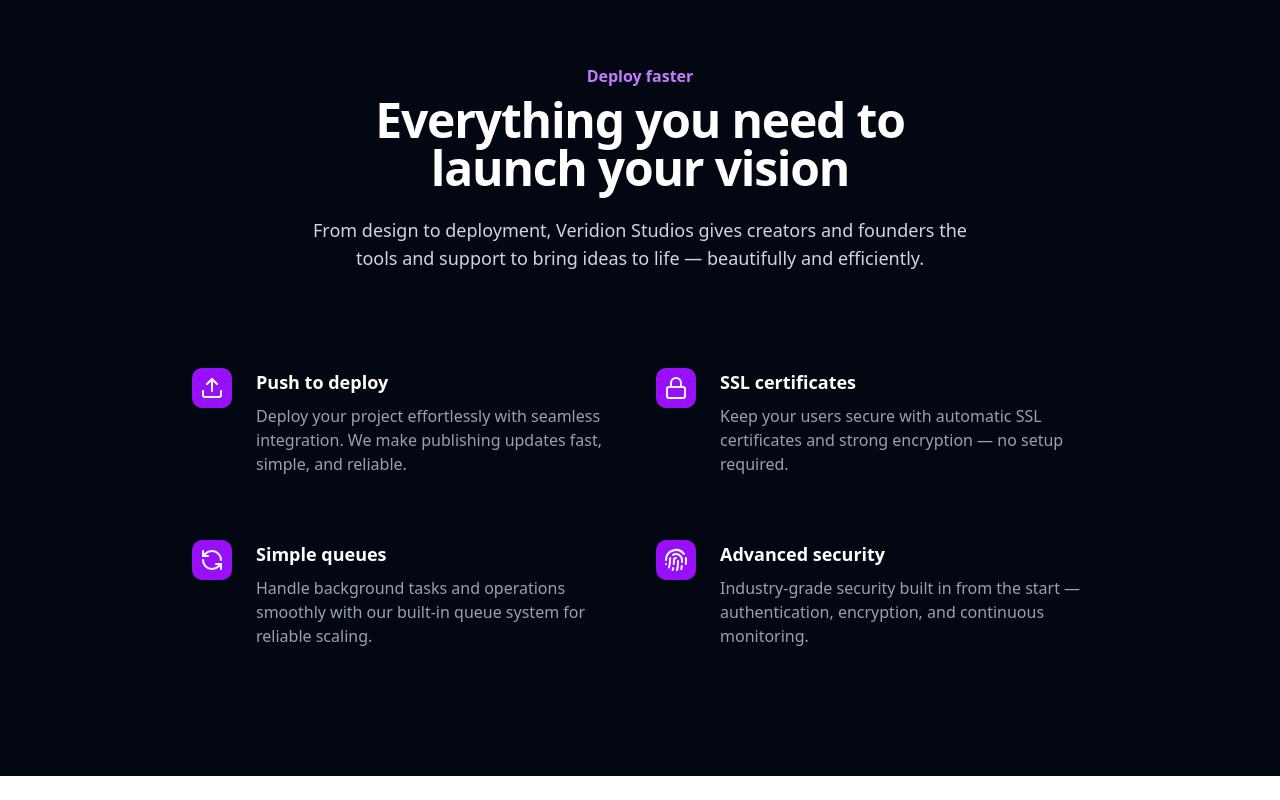
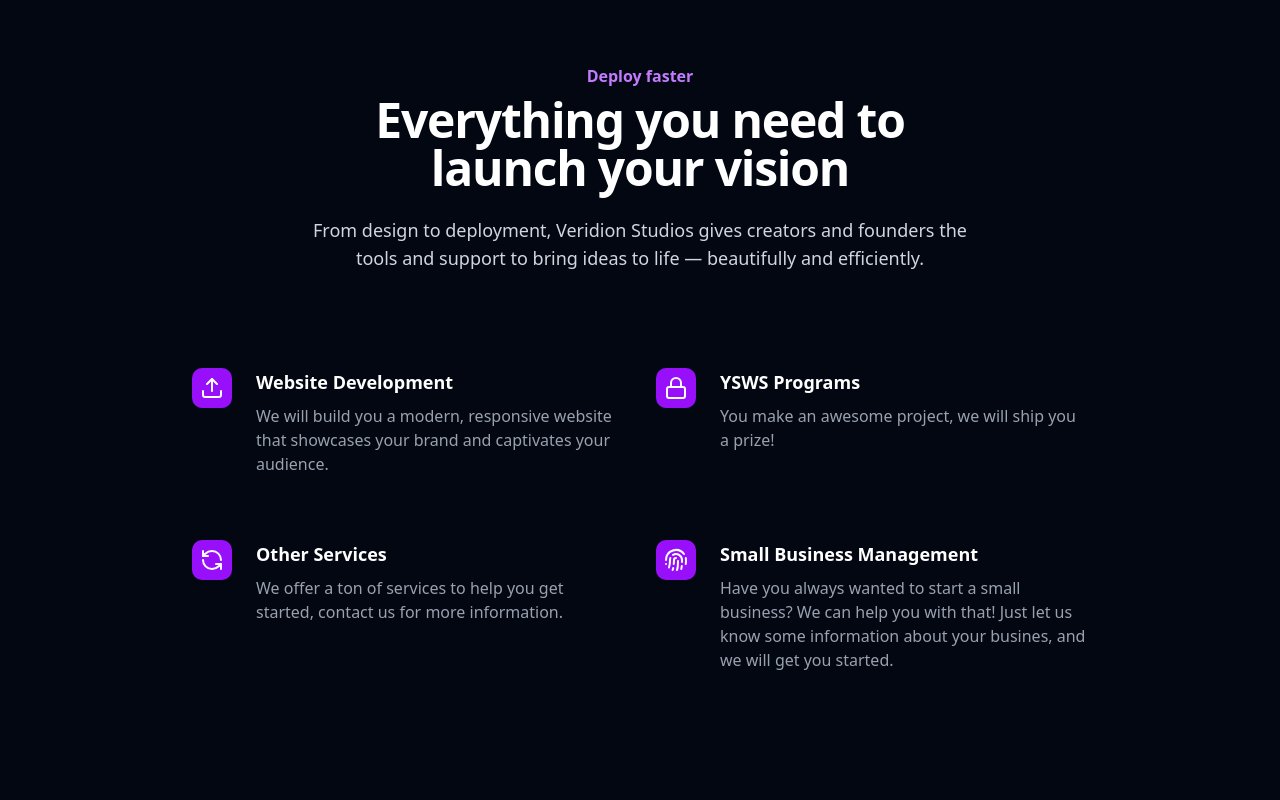
Before and after one commit to Veridion-Studios/home, a Next.js app: page / in a window 1280 px wide. Shown: the part 864-1664 px from the top of the page. Before the commit the page ends 1640 px from the top, so only its background shows below. Built offline with nearby package versions, Linux system fonts and the light colour scheme.

Commit message:
Update features section with new service offerings and descriptions

```diff
--- a/app/page.tsx
+++ b/app/page.tsx
@@ -8,27 +8,27 @@
 
 const features = [
   {
-    name: "Push to deploy",
+    name: "Website Development",
     description:
-      "Deploy your project effortlessly with seamless integration. We make publishing updates fast, simple, and reliable.",
+      "We will build you a modern, responsive website that showcases your brand and captivates your audience.",
     icon: Upload,
   },
   {
-    name: "SSL certificates",
+    name: "YSWS Programs",
     description:
-      "Keep your users secure with automatic SSL certificates and strong encryption — no setup required.",
+      "You make an awesome project, we will ship you a prize!",
     icon: Lock,
   },
   {
-    name: "Simple queues",
+    name: "Other Services",
     description:
-      "Handle background tasks and operations smoothly with our built-in queue system for reliable scaling.",
+      "We offer a ton of services to help you get started, contact us for more information.",
     icon: RefreshCcw,
   },
   {
-    name: "Advanced security",
+    name: "Small Business Management",
     description:
-      "Industry-grade security built in from the start — authentication, encryption, and continuous monitoring.",
+      "Have you always wanted to start a small business? We can help you with that! Just let us know some information about your busines, and we will get you started.",
     icon: Fingerprint,
   },
 ];
```
